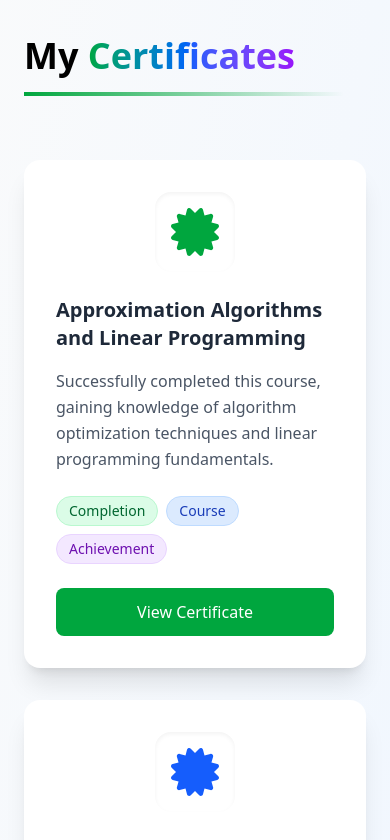
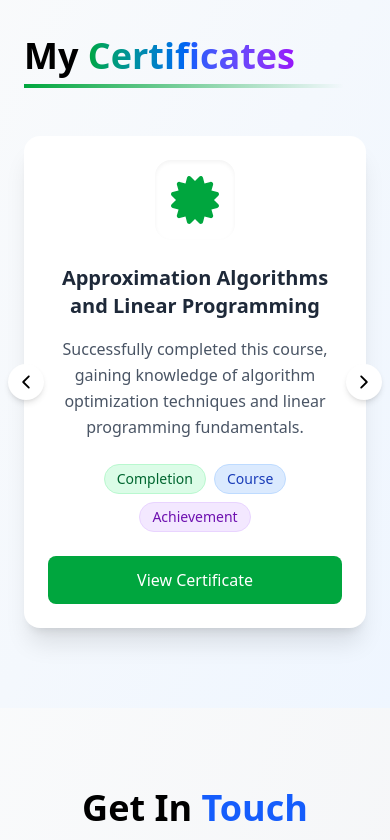
Before and after one commit to Arkdeep-singh/My-Portfolio, a React (Vite) app: page / in a window 390 px wide. Shown: the part 7400-8240 px from the top of the page. Built offline with nearby package versions, Linux system fonts and the light colour scheme.

Commit message:
updated the code

```diff
--- a/src/components/Certificate.jsx
+++ b/src/components/Certificate.jsx
@@ -1,6 +1,7 @@
-import React from "react";
-import { motion } from "framer-motion";
+import React, { useState } from "react";
+import { motion, AnimatePresence } from "framer-motion";
 import { FaCertificate } from "react-icons/fa";
+import { IoIosArrowBack, IoIosArrowForward } from "react-icons/io";
 
 const Certificates = () => {
   const certificates = [
@@ -31,7 +32,24 @@ const Certificates = () => {
       iconColor: "text-purple-600",
       buttonColor: "bg-purple-600 hover:bg-purple-700",
     },
+    {
+      title: "Fundamentals of Machine Learning",
+      description:
+        "Explored essential ML concepts including supervised and unsupervised learning, and implemented real-world projects.",
+      tags: ["Learning", "ML", "Coursera"],
+      link: "https://drive.google.com/file/d/your-certificate-id/view?usp=drivesdk",
+      iconColor: "text-orange-600",
+      buttonColor: "bg-orange-600 hover:bg-orange-700",
+    },
   ];
+
+  const [current, setCurrent] = useState(0);
+  const [direction, setDirection] = useState(0);
+
+  const handleChange = (delta) => {
+    setDirection(delta);
+    setCurrent((prev) => (prev + delta + certificates.length) % certificates.length);
+  };
 
   const getTagStyle = (tag) => {
     switch (tag) {
@@ -41,40 +59,42 @@ const Certificates = () => {
         return "bg-blue-100 text-blue-800 border border-blue-200";
       case "Achievement":
         return "bg-purple-100 text-purple-800 border border-purple-200";
+      case "Excellence":
+        return "bg-yellow-100 text-yellow-800 border border-yellow-200";
       default:
         return "bg-gray-100 text-gray-800 border border-gray-200";
     }
   };
 
-  const cardVariants = {
-    hidden: { opacity: 0, y: 50, scale: 0.95 },
-    visible: {
+  const slideVariants = {
+    initial: (dir) => ({
+      opacity: 0,
+      x: dir > 0 ? 100 : -100,
+      scale: 0.95,
+    }),
+    animate: {
       opacity: 1,
-      y: 0,
+      x: 0,
       scale: 1,
-      transition: {
-        duration: 0.6,
-        staggerChildren: 0.2,
-        delayChildren: 0.2,
+      transition: { duration: 0.5, ease: "easeOut" },
     },
-    },
-  };
-
-  const itemVariants = {
-    hidden: { opacity: 0, y: 20 },
-    visible: { opacity: 1, y: 0 },
+    exit: (dir) => ({
+      opacity: 0,
+      x: dir > 0 ? -100 : 100,
+      scale: 0.95,
+      transition: { duration: 0.5, ease: "easeIn" },
+    }),
   };
 
   return (
     <section
       id="certificates"
-      className="py-20 bg-gradient-to-br from-gray-50 to-blue-50"
+      className="py-20 bg-gradient-to-br from-gray-50 to-blue-50 relative overflow-hidden"
     >
-      {/* Title with Left-Aligned Text and Animated Line */}
-      <div className="relative z-10 container mx-auto px-6 mb-16">
-        <div className="max-w-4xl">
+      {/* Title */}
+      <div className="container mx-auto px-6 mb-12 text-left">
         <motion.h1
-            className="text-4xl md:text-5xl font-bold text-left mb-4"
+          className="text-4xl md:text-5xl font-bold mb-2"
           initial={{ opacity: 0, y: -20 }}
           whileInView={{ opacity: 1, y: 0 }}
           transition={{ duration: 0.6 }}
@@ -85,7 +105,6 @@ const Certificates = () => {
             Certificates
           </span>
         </motion.h1>
-
         <motion.div
           className="h-1 bg-gradient-to-r from-green-600 to-transparent max-w-xs"
           variants={{
@@ -98,76 +117,79 @@ const Certificates = () => {
           viewport={{ margin: "0px 0px -25% 0px" }}
         />
       </div>
+
+      {/* Certificate Card Slider */}
+      <div className="relative container mx-auto px-6 flex items-center justify-center min-h-[450px]">
+        {/* Navigation Buttons */}
+        <div className="absolute inset-y-0 left-0 flex items-center z-20 pl-2 sm:pl-4">
+          <button
+            onClick={() => handleChange(-1)}
+            className="bg-white shadow-md rounded-full p-2 sm:p-3 hover:scale-110 transition focus:outline-none"
+          >
+            <IoIosArrowBack size={20} className="sm:size-6" />
+          </button>
+        </div>
+        <div className="absolute inset-y-0 right-0 flex items-center z-20 pr-2 sm:pr-4">
+          <button
+            onClick={() => handleChange(1)}
+            className="bg-white shadow-md rounded-full p-2 sm:p-3 hover:scale-110 transition focus:outline-none"
+          >
+            <IoIosArrowForward size={20} className="sm:size-6" />
+          </button>
         </div>
 
-      {/* Certificates Grid */}
-      <div className="container mx-auto px-6 grid grid-cols-1 md:grid-cols-2 lg:grid-cols-3 gap-8">
-        {certificates.map((cert, index) => (
+        {/* Animated Card */}
+        <div className="relative w-full h-full flex items-center justify-center">
+          <AnimatePresence custom={direction} mode="wait">
             <motion.div
-            key={index}
-            className="bg-white rounded-2xl shadow-xl p-8 hover:shadow-2xl transition-all duration-300 group relative overflow-hidden"
-            variants={cardVariants}
-            initial="hidden"
-            whileInView="visible"
-            viewport={{ margin: "0px 0px -25% 0px" }}
+              key={current}
+              custom={direction}
+              variants={slideVariants}
+              initial="initial"
+              animate="animate"
+              exit="exit"
+              className="bg-white rounded-2xl shadow-xl p-6 sm:p-8 w-full sm:max-w-xl z-10"
             >
-            <motion.div
-              className="mb-6 flex justify-center"
-              variants={itemVariants}
-            >
+              <div className="mb-6 flex justify-center">
                 <div className="p-4 bg-opacity-10 rounded-2xl shadow-inner">
                   <FaCertificate
-                  className={`text-5xl ${cert.iconColor}`}
+                    className={`text-5xl ${certificates[current].iconColor}`}
                     animate={{ rotate: [0, 10, -10, 0] }}
                     transition={{ duration: 4, repeat: Infinity }}
                   />
                 </div>
-            </motion.div>
+              </div>
 
-            <motion.h2
-              className="text-xl font-bold text-gray-800 mb-4"
-              variants={itemVariants}
-            >
-              {cert.title}
-            </motion.h2>
+              <h2 className="text-xl font-bold text-gray-800 mb-4 text-center">
+                {certificates[current].title}
+              </h2>
 
-            <motion.p
-              className="text-gray-600 mb-6 leading-relaxed"
-              variants={itemVariants}
-            >
-              {cert.description}
-            </motion.p>
+              <p className="text-gray-600 mb-6 leading-relaxed text-center">
+                {certificates[current].description}
+              </p>
 
-            <motion.div
-              className="flex flex-wrap gap-2 mb-6"
-              variants={itemVariants}
-            >
-              {cert.tags.map((tag, idx) => (
-                <motion.span
+              <div className="flex flex-wrap justify-center gap-2 mb-6">
+                {certificates[current].tags.map((tag, idx) => (
+                  <span
                     key={idx}
-                  className={`px-3 py-1 rounded-full text-sm font-medium ${getTagStyle(
-                    tag
-                  )}`}
-                  variants={itemVariants}
+                    className={`px-3 py-1 rounded-full text-sm font-medium ${getTagStyle(tag)}`}
                   >
                     {tag}
-                </motion.span>
+                  </span>
                 ))}
-            </motion.div>
+              </div>
 
-            <motion.a
-              href={cert.link}
+              <a
+                href={certificates[current].link}
                 target="_blank"
                 rel="noopener noreferrer"
-              className={`inline-flex items-center justify-center w-full py-3 font-medium text-white ${cert.buttonColor} rounded-lg transition-all`}
-              variants={itemVariants}
-              whileHover={{ scale: 1.05 }}
-              whileTap={{ scale: 0.95 }}
+                className={`block text-center py-3 font-medium text-white ${certificates[current].buttonColor} rounded-lg transition hover:scale-105`}
               >
                 View Certificate
-            </motion.a>
+              </a>
             </motion.div>
-        ))}
+          </AnimatePresence>
+        </div>
       </div>
     </section>
   );
```
Lines whose indentation alone changed are shown as unchanged.
